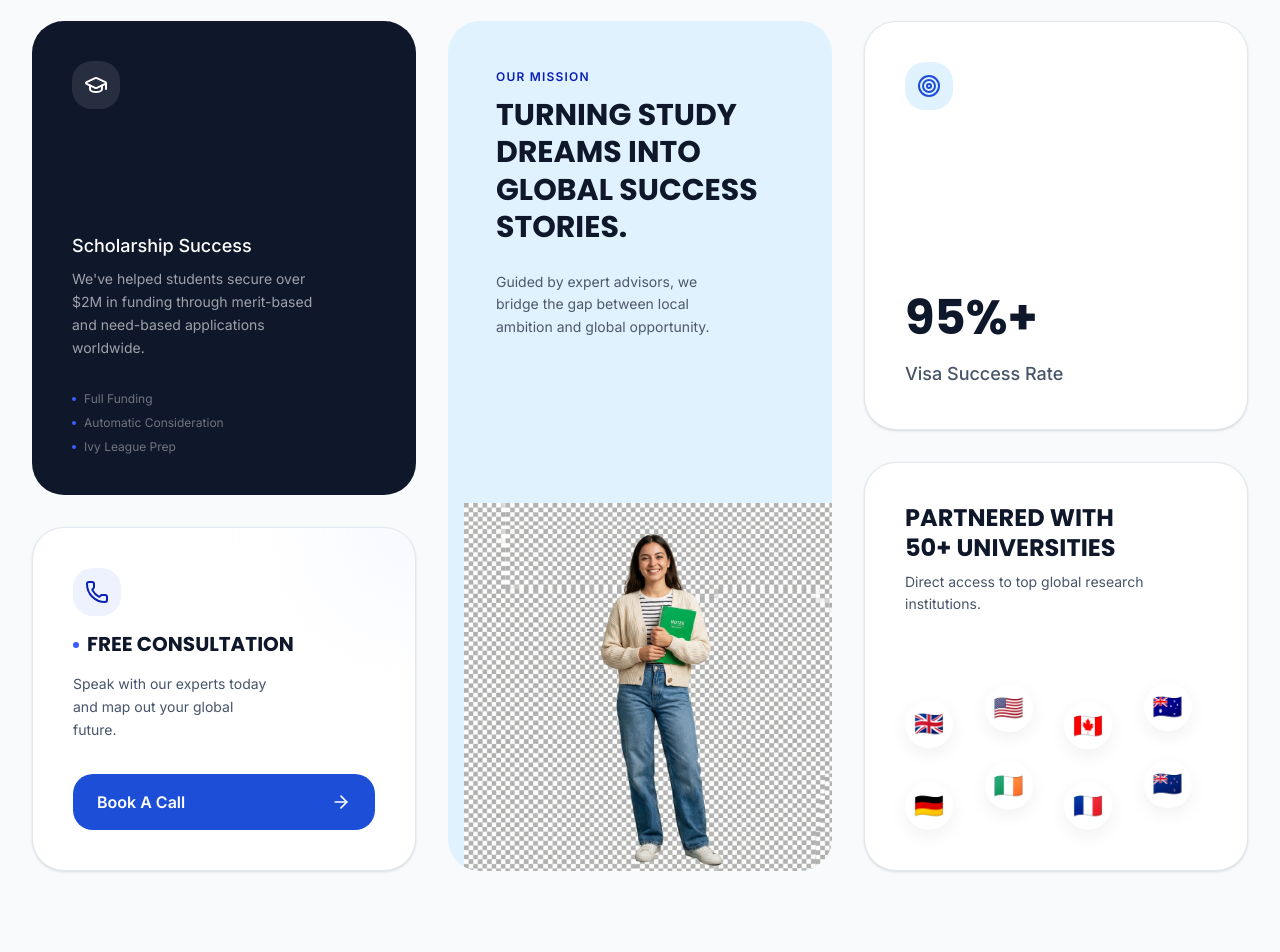
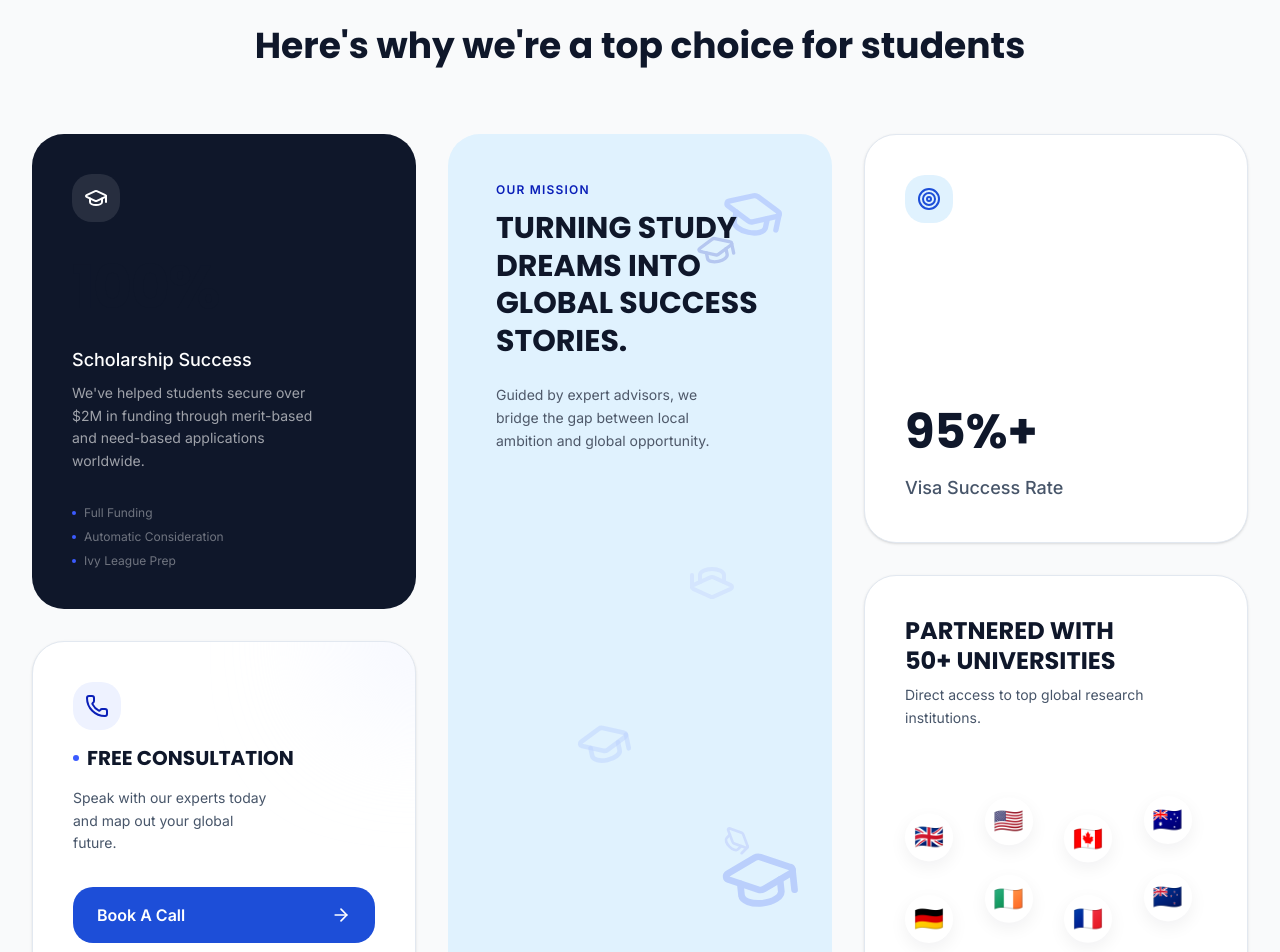
Before and after one commit to yourfavpm/eduplan, a Next.js app: page / in a window 1280 px wide. Shown: the part 5520-6472 px from the top of the page. Built offline with nearby package versions, Linux system fonts and the light colour scheme; a web font is replaced by a local one.

Commit message:
Update UI for Success Stories, Stats, and Why Choose Us sections

```diff
--- a/src/components/home/StatsSection.tsx
+++ b/src/components/home/StatsSection.tsx
@@ -97,7 +97,7 @@ export function StatsSection() {
                     </div>
 
                     {/* Right Side: Stats Grid */}
-                    <div className="grid sm:grid-cols-2 gap-8 md:gap-12">
+                    <div className="grid grid-cols-2 gap-8 md:gap-12">
                         {stats.map((stat, index) => (
                             <div
                                 key={index}
--- a/src/components/home/SuccessStoriesSection.tsx
+++ b/src/components/home/SuccessStoriesSection.tsx
@@ -77,9 +77,10 @@ export function SuccessStoriesSection() {
 
                 {/* Bento Box Carousel */}
                 <div className="relative max-w-5xl mx-auto">
+                    {/* Desktop Carousel */}
                     <div
                         key={currentIndex}
-                        className="bg-brand-50/50 rounded-[2.5rem] overflow-hidden"
+                        className="hidden md:block bg-brand-50/50 rounded-[2.5rem] overflow-hidden"
                     >
                         <div className="grid md:grid-cols-2 gap-0 items-center">
                             {/* Left: Student Image Box */}
@@ -118,20 +119,38 @@ export function SuccessStoriesSection() {
                         </div>
                     </div>
 
-                    {/* Navigation Buttons - Mobile */}
-                    <div className="flex md:hidden gap-4 mt-8 justify-center">
-                        <button
-                            onClick={prev}
-                            className="w-12 h-12 rounded-full border border-border flex items-center justify-center hover:bg-surface transition-colors active:scale-95"
-                        >
-                            <ChevronLeft className="w-5 h-5 text-ink" />
-                        </button>
-                        <button
-                            onClick={next}
-                            className="w-12 h-12 rounded-full border border-border flex items-center justify-center hover:bg-surface transition-colors active:scale-95"
-                        >
-                            <ChevronRight className="w-5 h-5 text-ink" />
-                        </button>
+                    {/* Mobile Sliding Carousel */}
+                    <div className="md:hidden flex overflow-x-auto snap-x snap-mandatory gap-4 pb-4 -mx-4 px-4 scrollbar-hide">
+                        {testimonials.map((t, i) => (
+                            <div key={i} className="flex-none w-[85%] snap-center bg-brand-50/50 rounded-3xl p-6 flex flex-col h-full">
+                                <div className="flex items-center gap-4 mb-4">
+                                    <div className="w-14 h-14 rounded-2xl bg-white shadow-sm flex items-center justify-center text-xl font-bold text-brand-700 overflow-hidden shrink-0">
+                                        <div className="bg-brand-50 w-full h-full flex items-center justify-center">
+                                            {t.name.charAt(0)}
+                                        </div>
+                                    </div>
+                                    <div>
+                                        <h4 className="font-semibold text-ink text-sm">{t.name}</h4>
+                                        <p className="text-xs text-muted line-clamp-1">{t.university}</p>
+                                        <span className="inline-block mt-1 text-[10px] bg-white px-2 py-0.5 rounded-full text-brand-700 border border-brand-100 font-medium whitespace-nowrap">
+                                            {t.status}
+                                        </span>
+                                    </div>
+                                </div>
+
+                                <Quote className="w-5 h-5 text-brand-200 mb-3" />
+
+                                <blockquote className="text-sm text-ink leading-relaxed italic mb-4 font-light flex-grow">
+                                    "{t.quote}"
+                                </blockquote>
+
+                                <div className="mt-auto pt-4 border-t border-brand-100/50">
+                                    <p className="text-xs text-brand-700 font-medium">
+                                        Now in {t.destination}
+                                    </p>
+                                </div>
+                            </div>
+                        ))}
                     </div>
                 </div>
             </div>
--- a/src/components/home/WhyChooseUs.tsx
+++ b/src/components/home/WhyChooseUs.tsx
@@ -1,6 +1,6 @@
 "use client";
 
-import Image from 'next/image';
+
 import { GraduationCap, Phone, Target, ArrowRight } from 'lucide-react';
 import { cn } from '@/lib/utils';
 
@@ -20,6 +20,12 @@ export function WhyChooseUs() {
         <section className="py-24 md:py-32 bg-[#F9FAFB] overflow-hidden">
             <div className="container mx-auto px-4 md:px-6 lg:px-8">
                 <div className="max-w-7xl mx-auto">
+                    <div className="mb-12 md:mb-16 text-center">
+                        <h2 className="text-3xl md:text-4xl font-bold text-[#0F172A]">
+                            Here's why we're a top choice for students
+                        </h2>
+                    </div>
+
                     {/* Bento Grid Layout */}
                     <div className="grid grid-cols-1 md:grid-cols-2 lg:grid-cols-3 gap-6 lg:gap-8 min-h-[800px] lg:min-h-[700px]">
 
@@ -81,7 +87,7 @@ export function WhyChooseUs() {
                         </div>
 
                         {/* Column 2: Card 2 (Middle Tall) */}
-                        <div className="relative bg-[#E0F2FE] rounded-[32px] overflow-hidden min-h-[500px] lg:h-full group hover:scale-[1.01] transition-transform duration-300">
+                        <div className="relative bg-[#E0F2FE] rounded-[32px] overflow-hidden lg:h-full group hover:scale-[1.01] transition-all duration-300">
                             <div className="p-8 md:p-10 lg:p-12 relative z-20 space-y-6">
                                 <div className="space-y-3">
                                     <span className="text-brand-700 font-semibold uppercase tracking-widest text-xs block">
@@ -96,19 +102,19 @@ export function WhyChooseUs() {
                                 </p>
                             </div>
 
-                            {/* Student Cutout Image */}
-                            <div className="absolute bottom-0 right-0 w-full h-[60%] md:h-[55%] pointer-events-none z-10">
-                                <div className="relative w-full h-full flex items-end justify-center">
-                                    <div className="relative w-[110%] h-full transform translate-y-4 translate-x-4">
-                                        <Image
-                                            src="/images/why-choose-us/student.png"
-                                            alt="Global Success Story Student"
-                                            fill
-                                            className="object-contain object-bottom select-none"
-                                            priority
-                                        />
-                                    </div>
-                                </div>
+                            {/* Scattered Graduation Caps - Desktop Only */}
+                            <div className="hidden lg:block absolute inset-0 z-10 pointer-events-none opacity-20">
+                                {/* Top right cluster */}
+                                <GraduationCap className="absolute top-12 right-12 w-16 h-16 text-brand-500 rotate-12" />
+                                <GraduationCap className="absolute top-24 right-24 w-10 h-10 text-brand-700 -rotate-12" />
+
+                                {/* Bottom right cluster */}
+                                <GraduationCap className="absolute bottom-16 right-8 w-20 h-20 text-brand-600 -rotate-6" />
+                                <GraduationCap className="absolute bottom-32 right-20 w-8 h-8 text-brand-400 rotate-45" />
+
+                                {/* Middle scattered */}
+                                <GraduationCap className="absolute top-1/2 right-1/4 w-12 h-12 text-brand-300 rotate-180" />
+                                <GraduationCap className="absolute bottom-1/4 left-32 w-14 h-14 text-brand-500/50 -rotate-12" />
                             </div>
                         </div>
 
```
